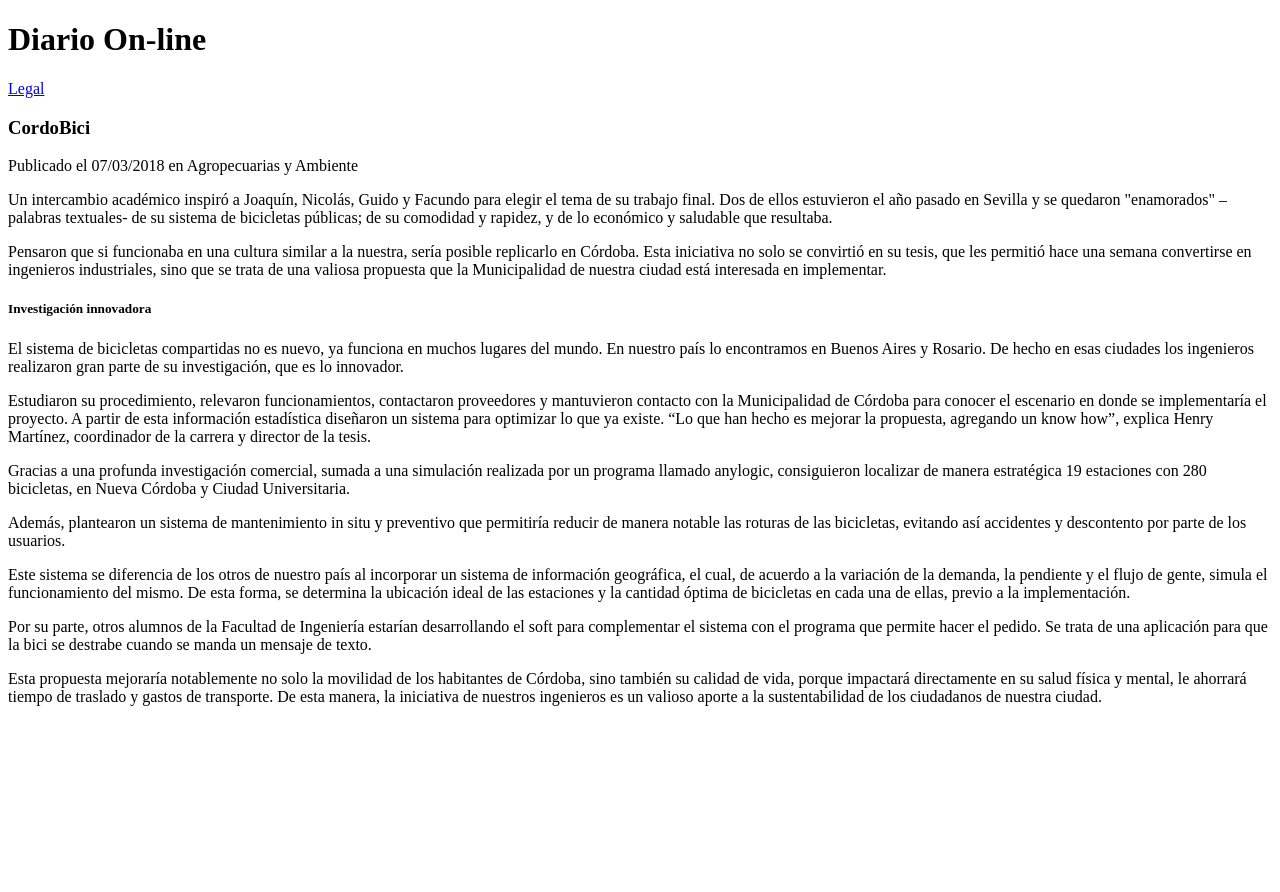
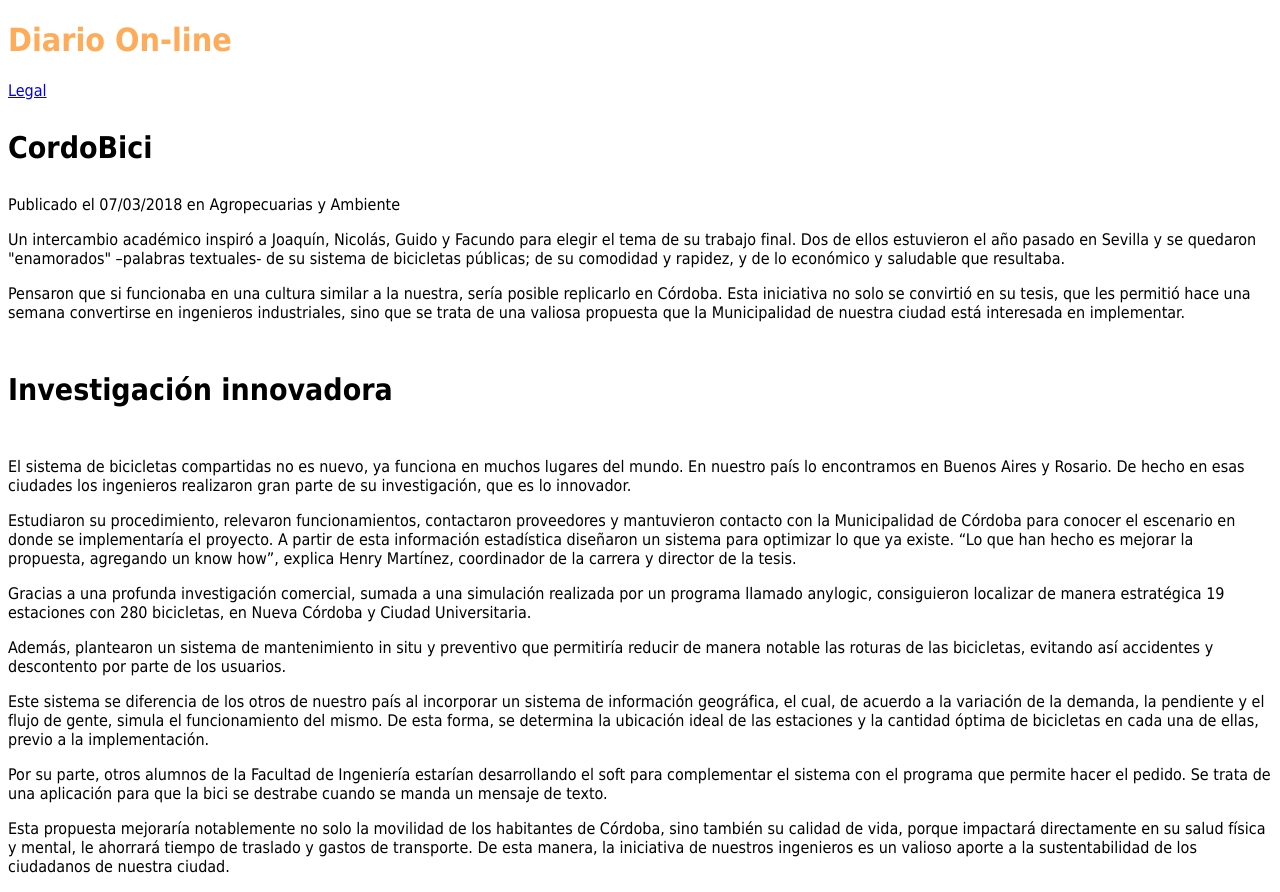
Before and after one commit to UCC-LabCompu2/ejercicios2022-MateoAse, a plain HTML site: page Ejercicios-CSS/ej_columnas.html in a window 1280 px wide. Before the commit the page ends 800 px from the top, so only its background shows below. Drawn offline with Linux system fonts and the light colour scheme.

Commit message:
cambiamos fuente y color de la pagina

```diff
--- a/Ejercicios-CSS/ej_columnas.html
+++ b/Ejercicios-CSS/ej_columnas.html
@@ -3,8 +3,19 @@
 <head>
     <meta charset="UTF-8">
     <title>Ejercicio Columnas</title>
+    <style>
+        #tituloPrincipal{
+            color: #feab5a;
+        }
+        .tituloNoticia{
+            font-size: 30px;
+        }
+        body{
+            font-family: Tahoma;
+        }
+    </style>
 </head>
-<body>
+<body
 <!--Cree los estilos CSS necesarios para que el texto se visualice en 2 columnas-->
 <header>
     <h1 id="tituloPrincipal">Diario On-line</h1>
```
Also changed, not shown: Ejercicios-HTML/ej_animales.html (+0 -1 lines).
